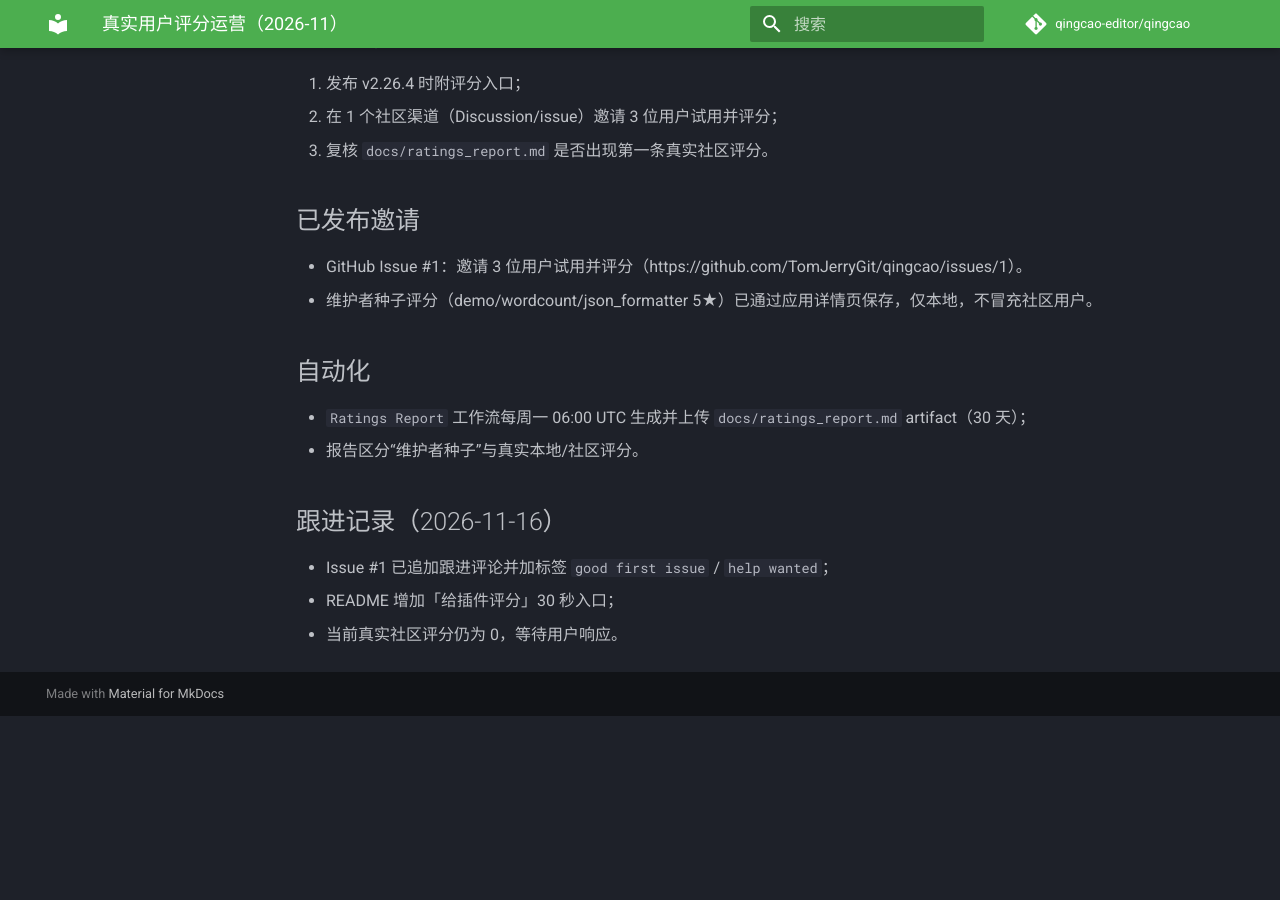
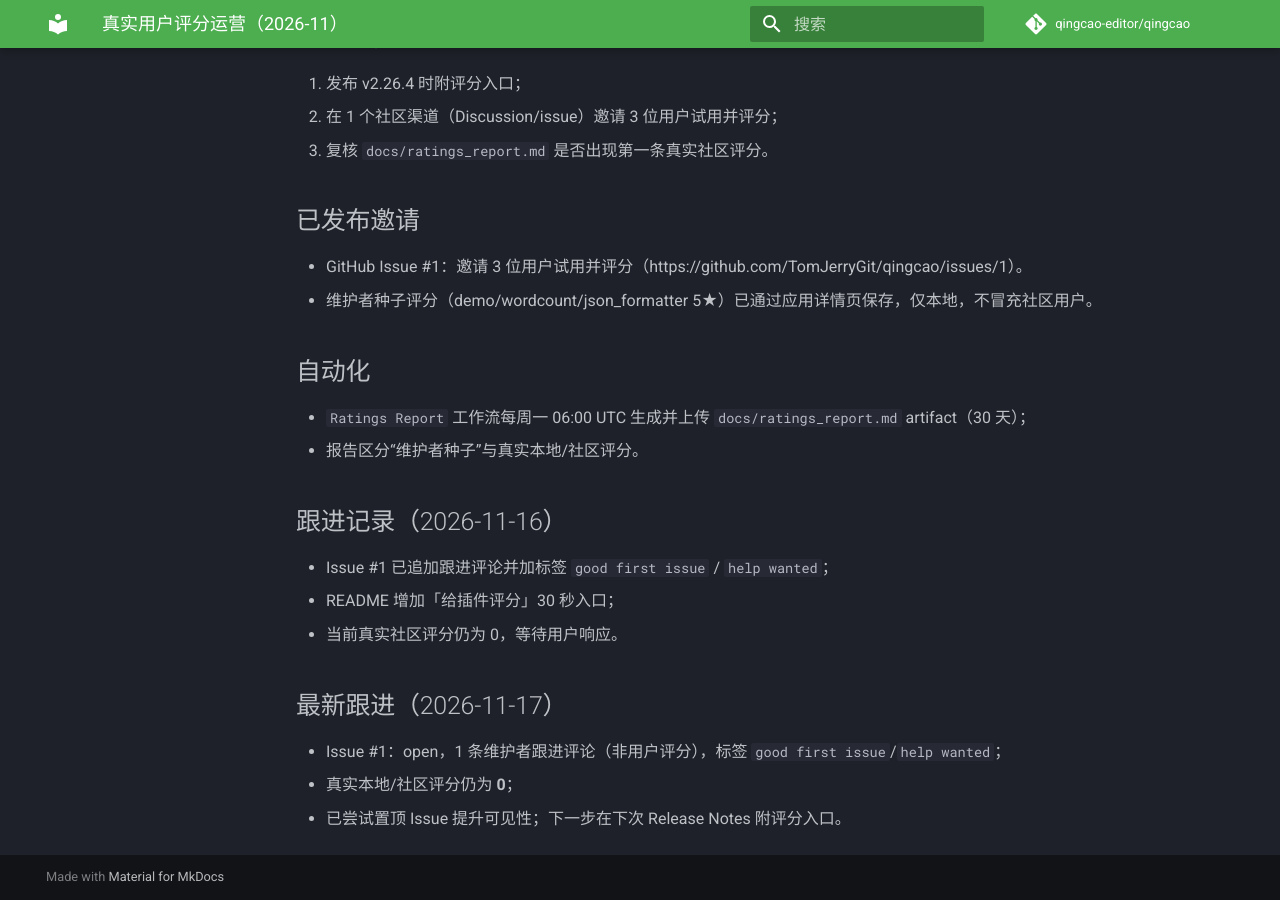
Before and after one commit to TomJerryGit/qingcao, an MkDocs documentation site: the page built from docs/ratings_campaign.md, in a window 1280 px wide and 900 px high, scrolled down 956 px. Built offline with MkDocs 1.6.1 and Material for MkDocs 9.7.7, drawn with Linux system fonts in a browser that asks for light colours; comment, search, counter and statistics services are not loaded; before the commit the page ends 1672 px from its top, so only the background shows below that.

Commit message:
docs(ratings): 2026-11-17 评分邀请跟进

```diff
--- a/docs/ratings_campaign.md
+++ b/docs/ratings_campaign.md
@@ -43,3 +43,9 @@
 - Issue #1 已追加跟进评论并加标签 `good first issue` / `help wanted`；
 - README 增加「给插件评分」30 秒入口；
 - 当前真实社区评分仍为 0，等待用户响应。
+
+## 最新跟进（2026-11-17）
+
+- Issue #1：open，1 条维护者跟进评论（非用户评分），标签 `good first issue`/`help wanted`；
+- 真实本地/社区评分仍为 **0**；
+- 已尝试置顶 Issue 提升可见性；下一步在下次 Release Notes 附评分入口。
```
